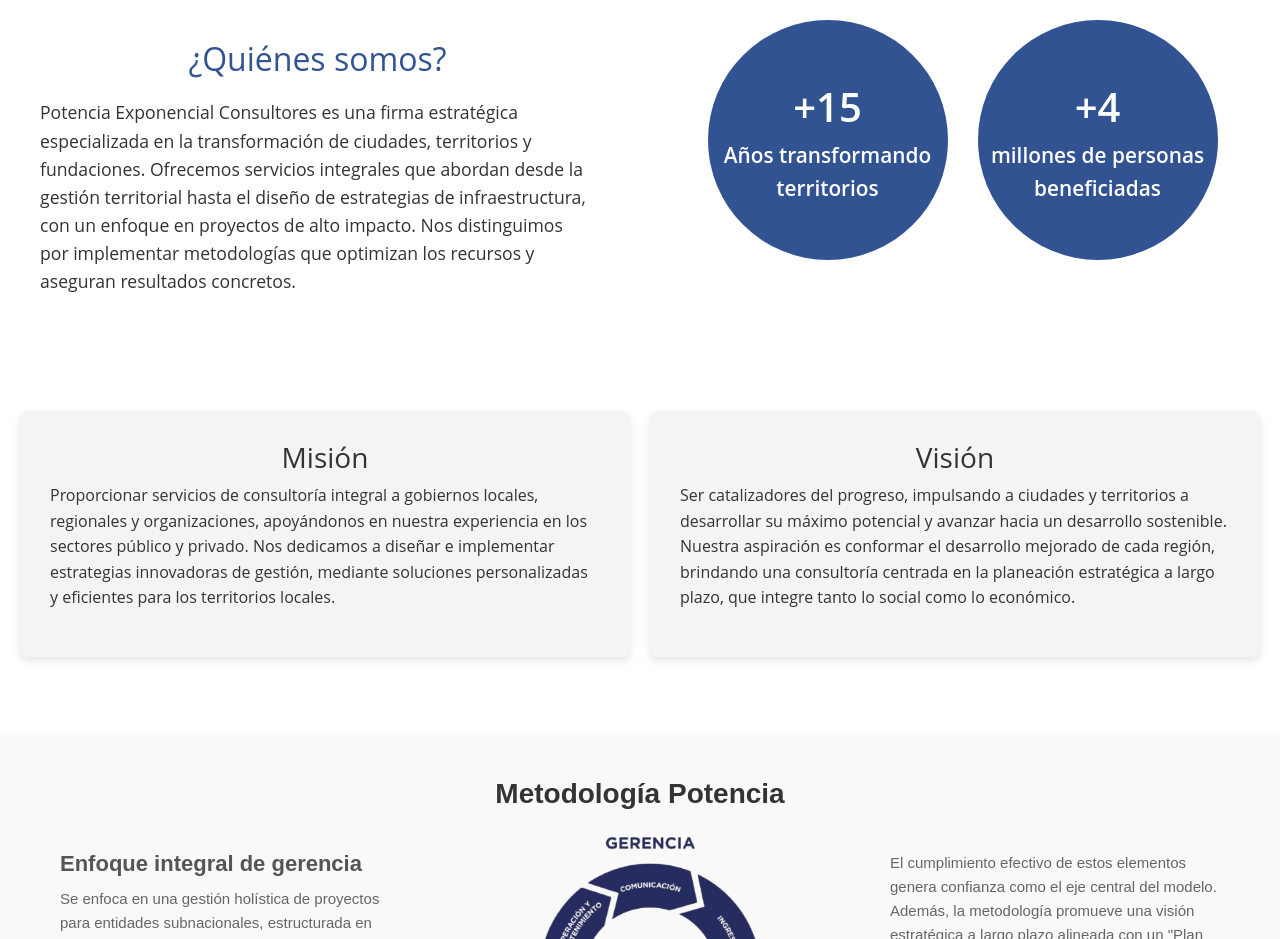
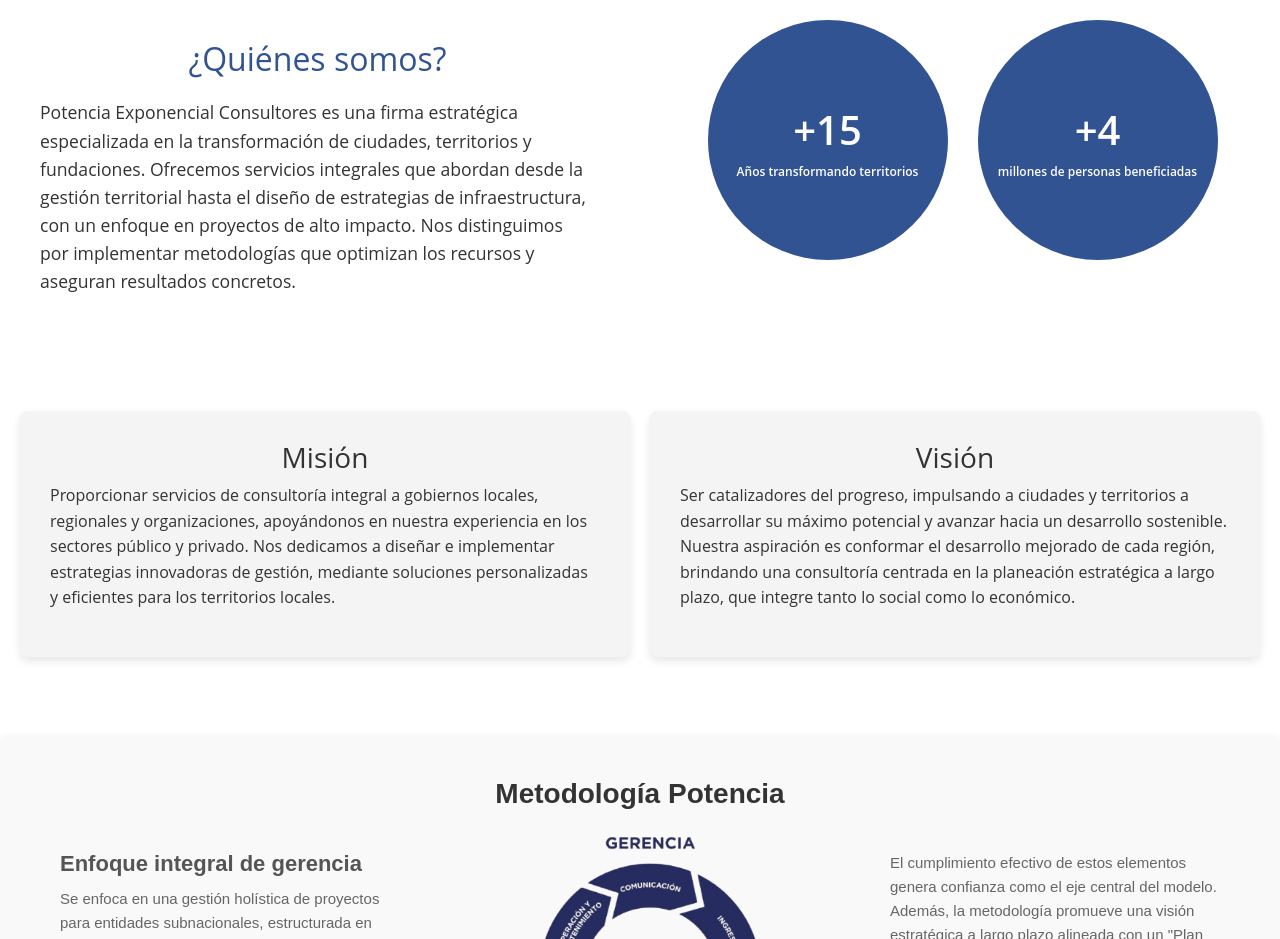
Before and after one commit to JuanFelipe29/potencia-demo, a plain HTML site: page index.html in a window 1280 px wide. Shown: the part 860-1799 px from the top of the page. Drawn offline with nearby package versions, Linux system fonts and the light colour scheme.

Commit message:
second commit

```diff
--- a/index.html
+++ b/index.html
@@ -64,18 +64,18 @@
             <!-- Texto de Quiénes somos -->
             <div class="about-text">
                 <h2>¿Quiénes somos?</h2>
-                <p>Potencia Exponencial Consultores es una firma estratégica especializada en la transformación de ciudades, territorios y fundaciones. Ofrecemos servicios integrales que abordan desde la gestión territorial hasta el diseño de estrategias de infraestructura, con un enfoque en proyectos de alto impacto. Nos distinguimos por implementar metodologías que optimizan los recursos y aseguran resultados concretos.</p>
+                <p >Potencia Exponencial Consultores es una firma estratégica especializada en la transformación de ciudades, territorios y fundaciones. Ofrecemos servicios integrales que abordan desde la gestión territorial hasta el diseño de estrategias de infraestructura, con un enfoque en proyectos de alto impacto. Nos distinguimos por implementar metodologías que optimizan los recursos y aseguran resultados concretos.</p>
             </div>
 
             <!-- Círculos con estadísticas -->
             <div class="stats-container">
                 <div class="circle">
                     +15 <br>
-                    <span>Años transformando territorios</span>
+                    <span style="font-size: 12px;">Años transformando territorios</span>
                 </div>
                 <div class="circle">
                     +4 <br>
-                    <span>millones de personas beneficiadas</span>
+                    <span style="font-size: 12px;">millones de personas beneficiadas</span>
 
                 </div>
             </div>
```
